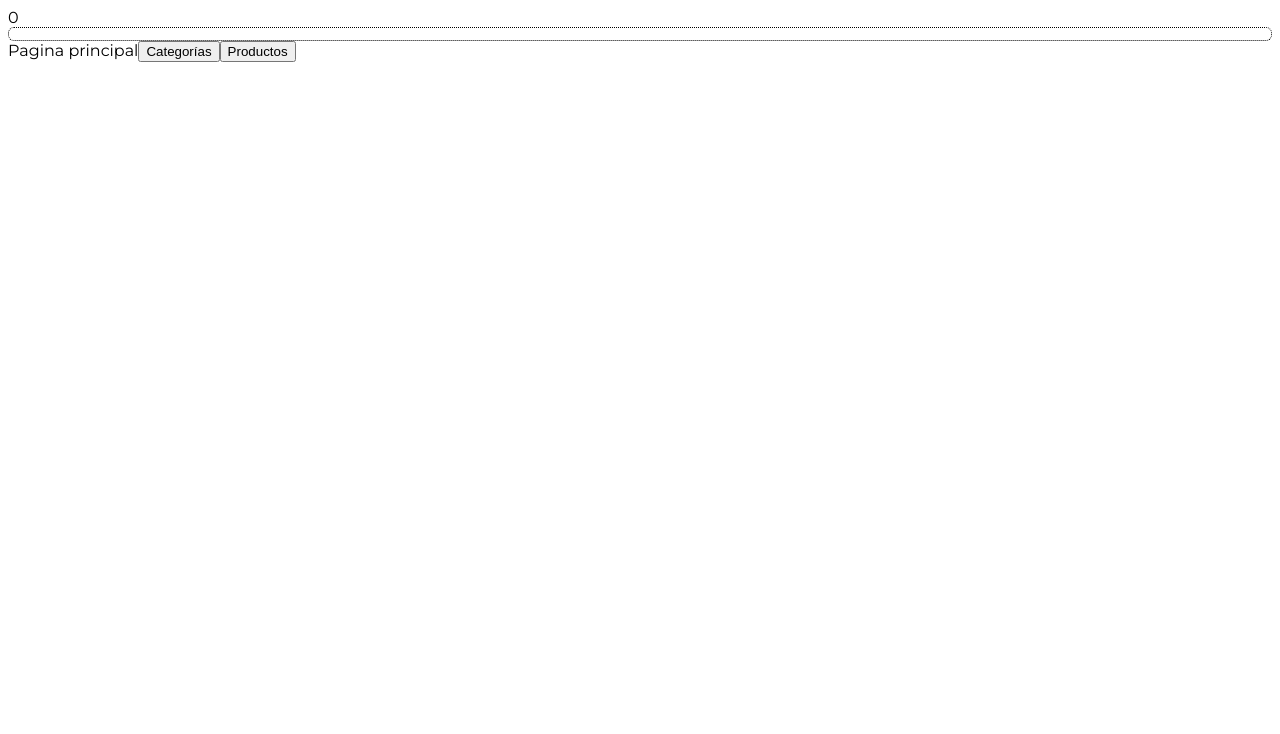
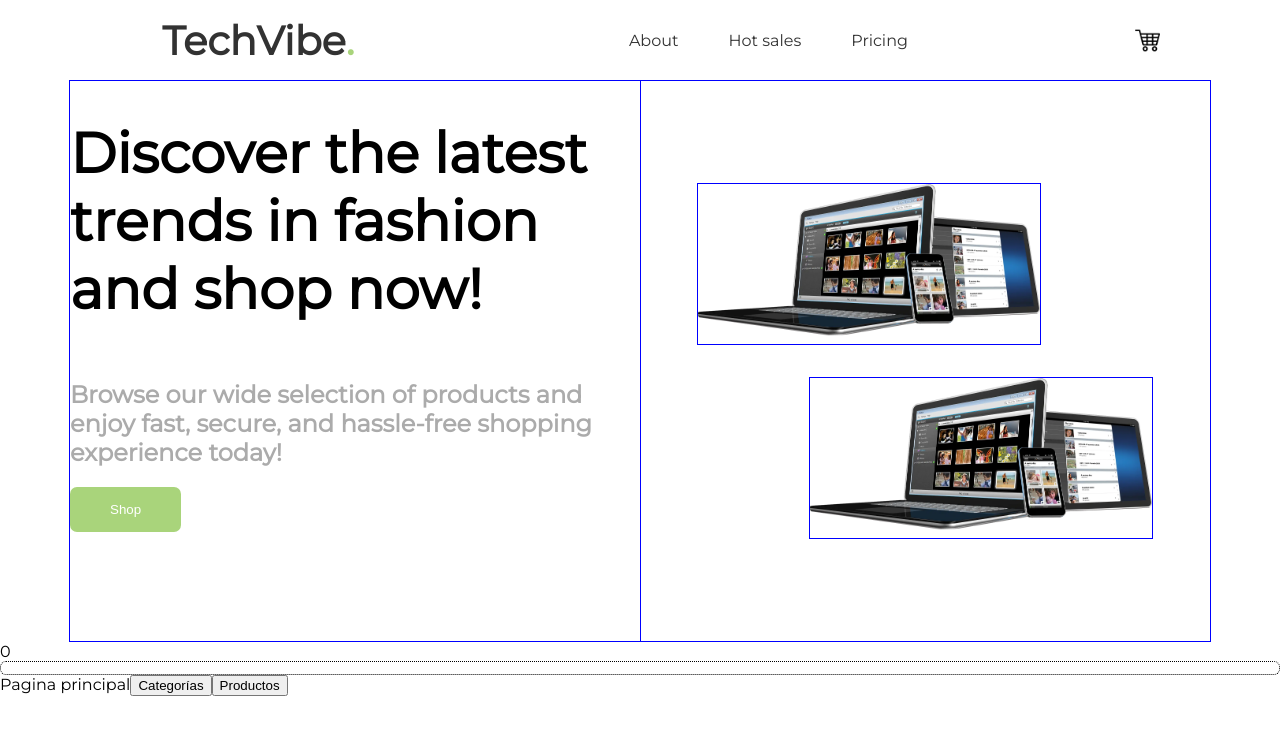
Before and after one commit to topolnjak14/ReduxReduxToolkit, a Next.js app: page / in a window 1280 px wide. Shown: the top 734 px of the page. Built offline with nearby package versions, Linux system fonts and the light colour scheme.

Commit message:
Avances en el header y el banner

```diff
--- /dev/null
+++ b/src/app/baner/Baner.jsx
@@ -0,0 +1,38 @@
+import Link from "next/link";
+import estilos from "./baner.module.css";
+import imagen from "../../../public/images/devices.webp";
+import Image from "next/image";
+
+const Baner = () => {
+    return (
+        <>
+          <div className={estilos.container}>
+            <div className={estilos.leftSide}>
+                <h1>Discover the latest trends in fashion and shop now!</h1>
+                <h2>Browse our wide selection of products and enjoy fast, secure, and hassle-free shopping experience today!</h2>
+                <Link href="/productos">
+                    <button>Shop</button>
+                </Link>
+            </div>
+            <div className={estilos.rightSide}>
+                <div className={estilos.firstSide}>
+                <Image
+                    src={imagen}
+                    width={700}
+                    height={700}
+                />
+                </div>
+                <div className={estilos.secondSide}>
+                <Image
+                    src={imagen}
+                    width={700}
+                    height={700}
+                />
+                </div>
+            </div>
+          </div>
+        </>
+    );
+}
+
+export default Baner;
--- /dev/null
+++ b/src/app/baner/baner.module.css
@@ -0,0 +1,66 @@
+.container{
+    max-width: 1140px;
+    height: 70vh;
+    display: flex;
+    justify-content: center;
+    align-items: center;
+    margin-right: auto;
+    margin-left: auto;
+    border: 1px solid blue;
+}
+
+.leftSide{
+    width: 50%;
+    height: 100%;
+    border-right: 1px solid blue;
+    display: flex;
+    flex-direction: column;
+/*     margin: 5px 15px;
+ */}
+
+.leftSide h1{
+    font-size: 3.5em;
+}
+
+.leftSide h2{
+    color:#ababab;
+}
+
+.rightSide{
+    width: 50%;
+    height: 100%;
+    display: flex;
+    justify-content: center;
+    align-items: center;
+    flex-direction: column;
+}
+
+.container button{
+    background: #a9d47b;
+    border: none;
+    padding: 15px 40px;
+    border-radius: 7px;
+    color:#fff;
+}
+
+.firstSide{
+    width: 60%;
+    height: 10em;
+    margin-right: 7em;
+    border: 1px solid blue;
+
+}
+
+.secondSide{
+    width: 60%;
+    height: 10em;
+    margin-left: 7em;
+    margin-top: 2em;
+    border: 1px solid blue;
+
+}
+
+.container img{
+    width: 100%;
+    height: auto;
+}
--- a/src/app/carrito/Carrito.jsx
+++ b/src/app/carrito/Carrito.jsx
@@ -25,11 +25,15 @@ const Carrito = () => {
 
     const calculaTotal=useMemo(()=> setTotal(carrito.reduce((acumulador, valorActual)=>
     acumulador + valorActual.precio, 0
-    )), [carrito])
+    )
+    ), [carrito])
 
     const eliminar=(producto)=>{
         dispatch(devolver(producto))
+
     }
+
+
     return (
         <>
         <div>{total} </div>
--- /dev/null
+++ b/src/app/global.module.css
@@ -0,0 +1,5 @@
+.body{
+    margin:0;
+    padding:0;
+    box-sizing: border-box;
+}
--- /dev/null
+++ b/src/app/header/Header.jsx
@@ -0,0 +1,31 @@
+import Link from "next/link";
+import imagen from "../../../public/images/carrito.png";
+import Image from "next/image";
+import estilos from "./nav.module.css";
+
+const Header = () => {
+    return (
+        <>
+          <div className={estilos.nav}>
+                <Link href="/about" className={estilos.logo}>
+                    TechVibe
+                    <span>.</span>
+                </Link>
+            <div className={estilos.select}>
+                <Link href="/about">About</Link>
+                <Link href="/about">Hot sales</Link>
+                <Link href="/about">Pricing</Link>
+            </div>
+            <div className={estilos.carrito}>
+                <Image
+                    src={imagen}
+                    width={25}
+                    height={25}
+                />
+            </div>
+          </div>
+        </>
+    );
+}
+
+export default Header;
--- /dev/null
+++ b/src/app/header/nav.module.css
@@ -0,0 +1,70 @@
+.nav{
+    width: 100%;
+    height: 80px;
+    display: flex;
+    justify-content: space-around;
+    align-items: center;
+}
+
+.nav p{
+    font-size: 2em;
+    font-weight: bold;
+}
+
+.nav a{
+    text-decoration: none;
+    color:#323232;
+    margin-left: 20px;
+    transition: border-bottom 0.2s;
+}
+
+.nav a:hover{
+    border-bottom: 1px solid #a9d47b;
+    animation: 3s linear infinite;
+}
+
+.logo{
+    font-weight: bold;
+    font-size: 2.5em;
+}
+
+.logo span{
+    color:#a9d47b;
+}
+
+.carrito{
+    width: 30px;
+    height: 30px;
+    display: flex;
+    justify-content: center;
+    align-items: center;
+    margin-right: 5px;
+}
+
+/* @Media */
+
+@media screen and (max-width: 480px) {
+    .nav{
+        justify-content: space-between;
+    }
+    .select{
+        display: none;
+    }
+  }
+
+  @media screen and (max-width: 768px){
+
+  }
+  @media screen and (max-width: 1024px){
+
+  }
+  @media screen and (max-width: 1200px){
+    .nav a{
+        margin-left: 35px;
+    }
+  }
+  @media screen and (min-width: 1201px){
+    .nav a{
+        margin-left: 50px;
+    }
+  }
--- a/src/app/layout.js
+++ b/src/app/layout.js
@@ -1,6 +1,9 @@
 import Providers from "../../store/provider";
 import {Montserrat} from "next/font/google"
 import Carrito from "./carrito/Carrito";
+import Header from "./header/Header";
+import global from "./global.module.css";
+import Baner from "./baner/Baner";
 
 const fuente= Montserrat({
   weight: "400",
@@ -17,7 +20,9 @@ export default function RootLayout({ children }) {
   return (
     <html lang="es">
       <Providers>
-        <body  className={fuente.className}>
+        <body  className={`${fuente.className} ${global.body}`}>
+          <Header/>
+          <Baner/>
           <Carrito/>
           {children}
         </body>
```
Also changed, not shown: public/images/Devices.webp (added).
